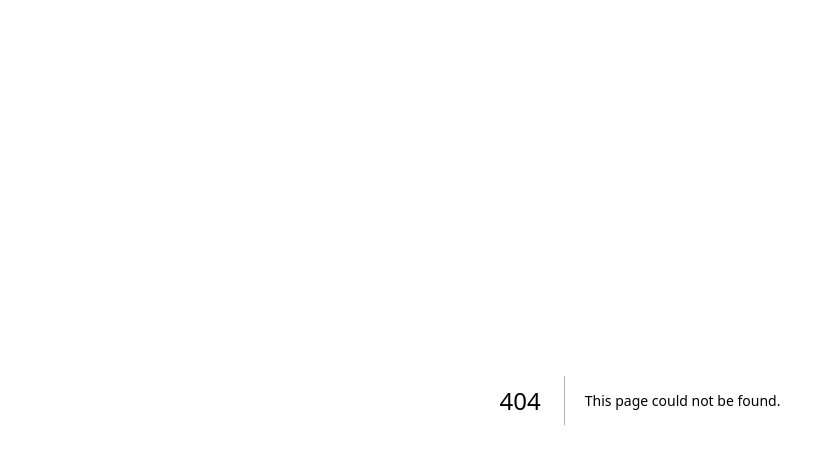
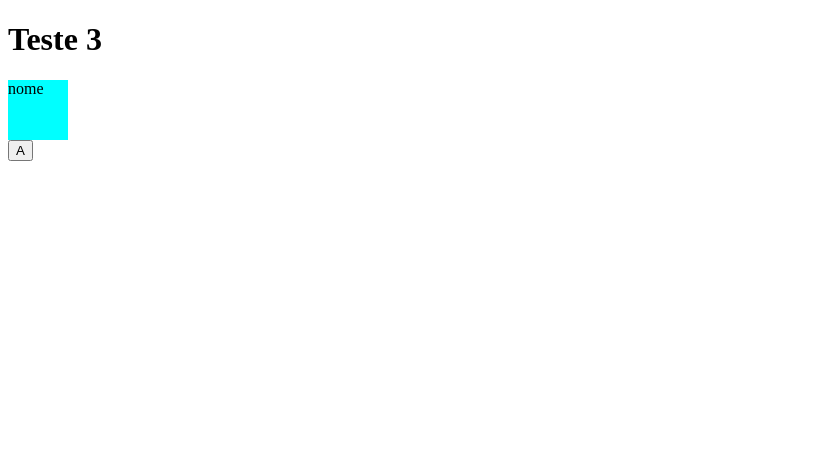
Before and after one commit to leocode7/testes, a Next.js app: page /teste3 in a window 1280 px wide. Before the commit this address had no page. Shown: the top 464 px of the page, without its empty margins (0-835 px from the left). Built offline with nearby package versions, Linux system fonts and the light colour scheme.

Commit message:
adicionando teste 3: animações css

```diff
--- /dev/null
+++ b/src/app/(testes)/teste3/page.tsx
@@ -0,0 +1,29 @@
+"use client"
+
+import { useState } from "react";
+import styles from "./teste3.module.css"
+
+const Teste3 = () => {
+  const [texto, setTexto] = useState<string>("A");
+  const [classe, setClasse] = useState<string>("");
+
+  const toggleTexto = () => {
+    setTexto("B");
+    setClasse("flip_horizontal_top")
+  }
+  return (
+    <div>
+      <h1>Teste 3</h1>
+
+      <div className={styles.rotate_scale_down}><p>nome</p></div>
+
+      <button onClick={toggleTexto}>
+        <div className={styles[classe]}>{texto}</div>
+      </button>
+
+
+    </div>
+  )
+}
+
+export default Teste3;
--- /dev/null
+++ b/src/app/(testes)/teste3/teste3.module.css
@@ -0,0 +1,87 @@
+.rotate_scale_down {
+  height: 60px;
+  width: 60px;
+  background-color: aqua;
+
+  -webkit-animation: rotate_scale_down 0.65s linear both;
+	        animation: rotate_scale_down 0.65s linear both;
+}
+
+/* ----------------------------------------------
+ * Generated by Animista on 2026-1-31 21:58:15
+ * Licensed under FreeBSD License.
+ * See http://animista.net/license for more info.
+ * w: http://animista.net, t: @cssanimista
+ * ---------------------------------------------- */
+
+/**
+ * ----------------------------------------
+ * animation rotate-scale-down
+ * ----------------------------------------
+ */
+@-webkit-keyframes rotate_scale_down {
+  0% {
+    -webkit-transform: scale(1) rotateZ(0);
+            transform: scale(1) rotateZ(0);
+  }
+  50% {
+    -webkit-transform: scale(0.5) rotateZ(180deg);
+            transform: scale(0.5) rotateZ(180deg);
+  }
+  100% {
+    -webkit-transform: scale(1) rotateZ(360deg);
+            transform: scale(1) rotateZ(360deg);
+  }
+}
+@keyframes rotate_scale_down {
+  0% {
+    -webkit-transform: scale(1) rotateZ(0);
+            transform: scale(1) rotateZ(0);
+  }
+  50% {
+    -webkit-transform: scale(0.5) rotateZ(180deg);
+            transform: scale(0.5) rotateZ(180deg);
+  }
+  100% {
+    -webkit-transform: scale(1) rotateZ(360deg);
+            transform: scale(1) rotateZ(360deg);
+  }
+}
+
+.flip_horizontal_top {
+	-webkit-animation: flip_horizontal_top 0.4s cubic-bezier(0.455, 0.030, 0.515, 0.955) both;
+	        animation: flip_horizontal_top 0.4s cubic-bezier(0.455, 0.030, 0.515, 0.955) both;
+}
+
+/* ----------------------------------------------
+ * Generated by Animista on 2026-1-31 22:48:27
+ * Licensed under FreeBSD License.
+ * See http://animista.net/license for more info.
+ * w: http://animista.net, t: @cssanimista
+ * ---------------------------------------------- */
+
+/**
+ * ----------------------------------------
+ * animation flip-horizontal-top
+ * ----------------------------------------
+ */
+@-webkit-keyframes flip_horizontal_top {
+  0% {
+    -webkit-transform: rotateX(0);
+            transform: rotateX(0);
+  }
+  100% {
+    -webkit-transform: rotateX(180deg);
+            transform: rotateX(180deg);
+  }
+}
+@keyframes flip_horizontal_top {
+  0% {
+    -webkit-transform: rotateX(0);
+            transform: rotateX(0);
+  }
+  100% {
+    -webkit-transform: rotateX(180deg);
+            transform: rotateX(180deg);
+  }
+}
--- a/src/app/page.tsx
+++ b/src/app/page.tsx
@@ -11,6 +11,7 @@ export default function Home() {
       <ul>
         <li><Link href={"/teste1"} className={styles.testeLink}>Teste 1 - Mudar frase através de um input</Link></li>
         <li><Link href={"/teste2"} className={styles.testeLink}>Teste 2 - Toggle com 4 opções (usando css.module)</Link></li>
+        <li><Link href={"/teste3"} className={styles.testeLink}>Teste 3 - Animação css (site animista)</Link></li>
       </ul>
     </div>
   );
```
